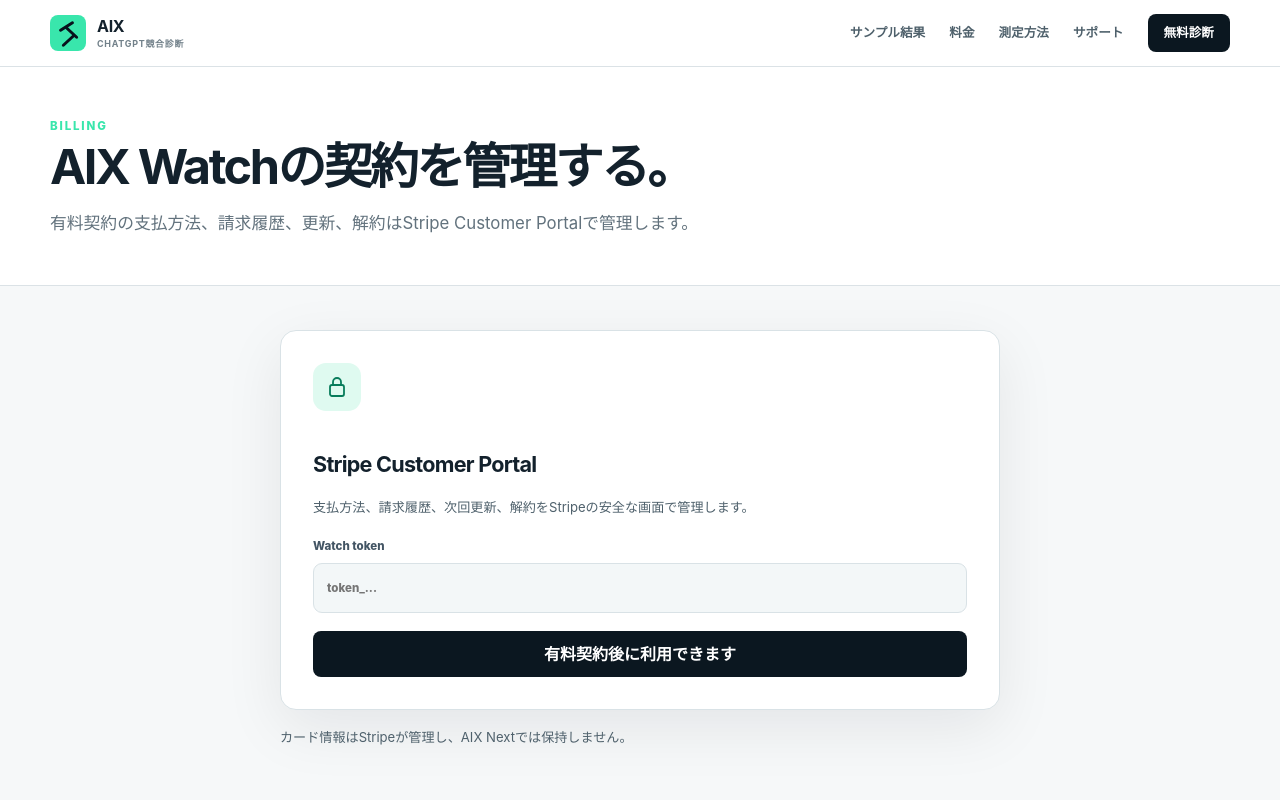
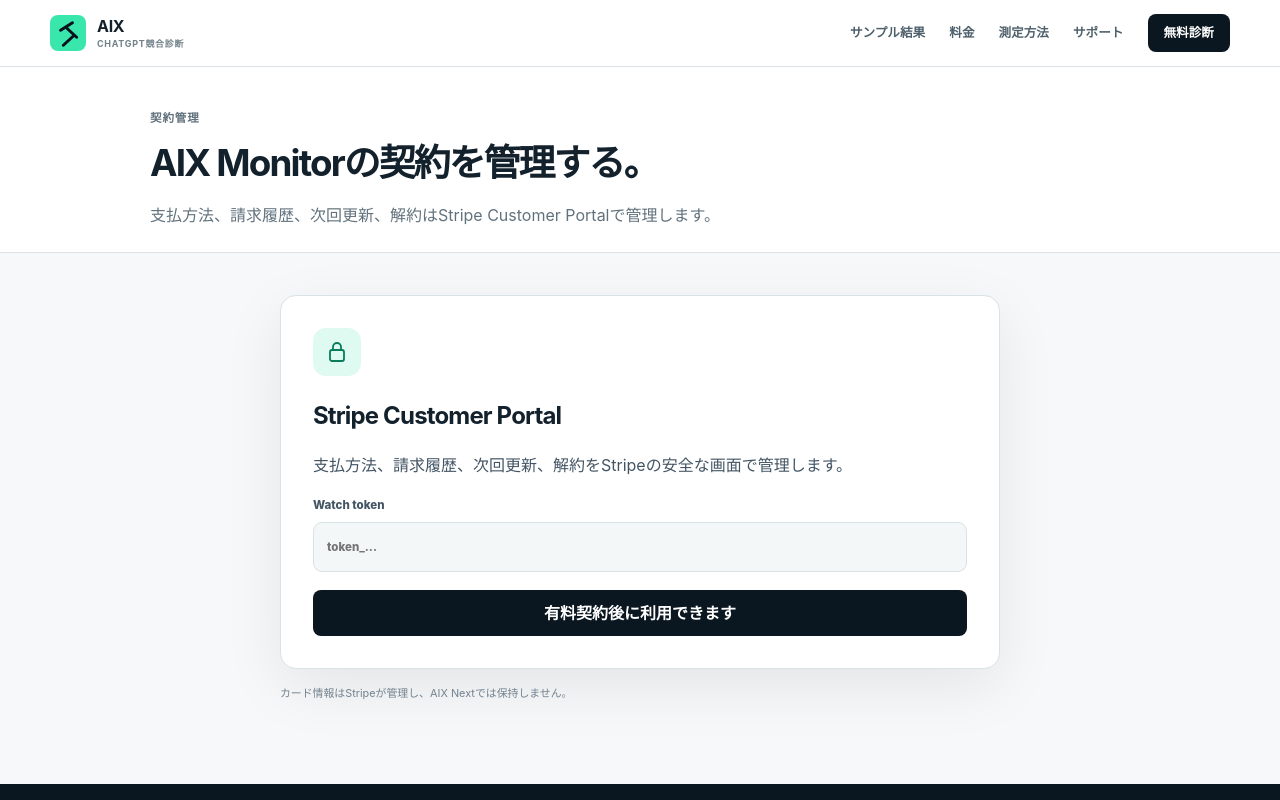
Before and after one commit to salve-de/AIX-next, a Next.js app: page /billing in a window 1280 px wide. Shown: the top 800 px of the page. Built offline with nearby package versions, Linux system fonts and the light colour scheme; no server answers.

Commit message:
move billing to account-style page

```diff
--- a/app/billing/page.tsx
+++ b/app/billing/page.tsx
@@ -1,7 +1,13 @@
 import { Suspense } from "react";
 import { BillingClient } from "@/components/billing-client";
-import { MarketingShell } from "@/components/marketing-shell";
+import { SiteFooter } from "@/components/site-footer";
+import { SiteHeader } from "@/components/site-header";
 
 export default function BillingPage() {
-  return <MarketingShell eyebrow="BILLING" title="AIX Watchの契約を管理する。" lead="有料契約の支払方法、請求履歴、更新、解約はStripe Customer Portalで管理します。"><Suspense fallback={<div className="full-loading">契約情報を読み込んでいます。</div>}><BillingClient /></Suspense></MarketingShell>;
+  return <main className="ux2-account-page">
+    <SiteHeader compact />
+    <header className="ux2-account-header"><div className="ux2-narrow"><p className="ux2-label">契約管理</p><h1>AIX Monitorの契約を管理する。</h1><p>支払方法、請求履歴、次回更新、解約はStripe Customer Portalで管理します。</p></div></header>
+    <section className="ux2-account-body"><div className="ux2-narrow"><Suspense fallback={<div className="full-loading">契約情報を読み込んでいます。</div>}><BillingClient /></Suspense></div></section>
+    <SiteFooter />
+  </main>;
 }
```
